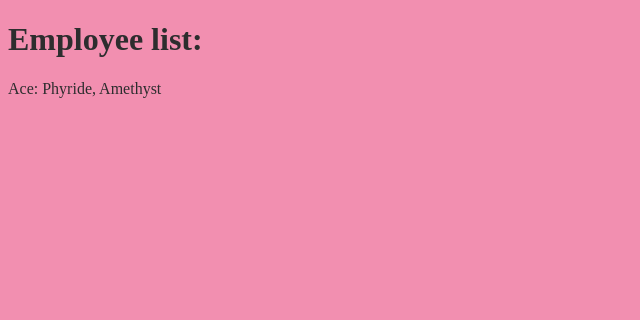
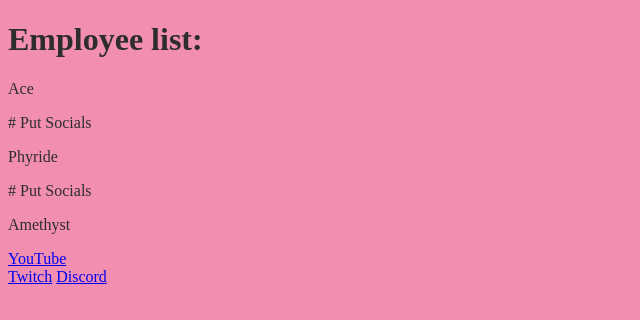
Before and after one commit to Saphire-AI/Saphire-AI.github.io, a plain HTML site: page index.html in a window 1280 px wide. Shown: the whole page, without its empty margins (0-640 px from the left). Drawn offline with Linux system fonts and the light colour scheme.

Commit message:
Revise employee list and add social links
Updated employee list and added social media links.

```diff
--- a/index.html
+++ b/index.html
@@ -5,7 +5,17 @@
   <title>Saphire-AI</title>
 </head>
 <body>
+
+
+
   <h1>Employee list:</h1>
-  <p>Ace: Phyride, Amethyst</p>
+  <p>Ace</p>
+  # Put Socials
+  <p>Phyride</p>
+  # Put Socials
+  </p>Amethyst</p>
+  <a href="https://www.youtube.com/@darkishamethyst">YouTube</a><br>
+  <a href="https://www.twitch.tv/darkishamethyst">Twitch</a>
+  <a href="https://discord.gg/huE2vbKqat">Discord</a><br>
 </body>
 </html>
```
